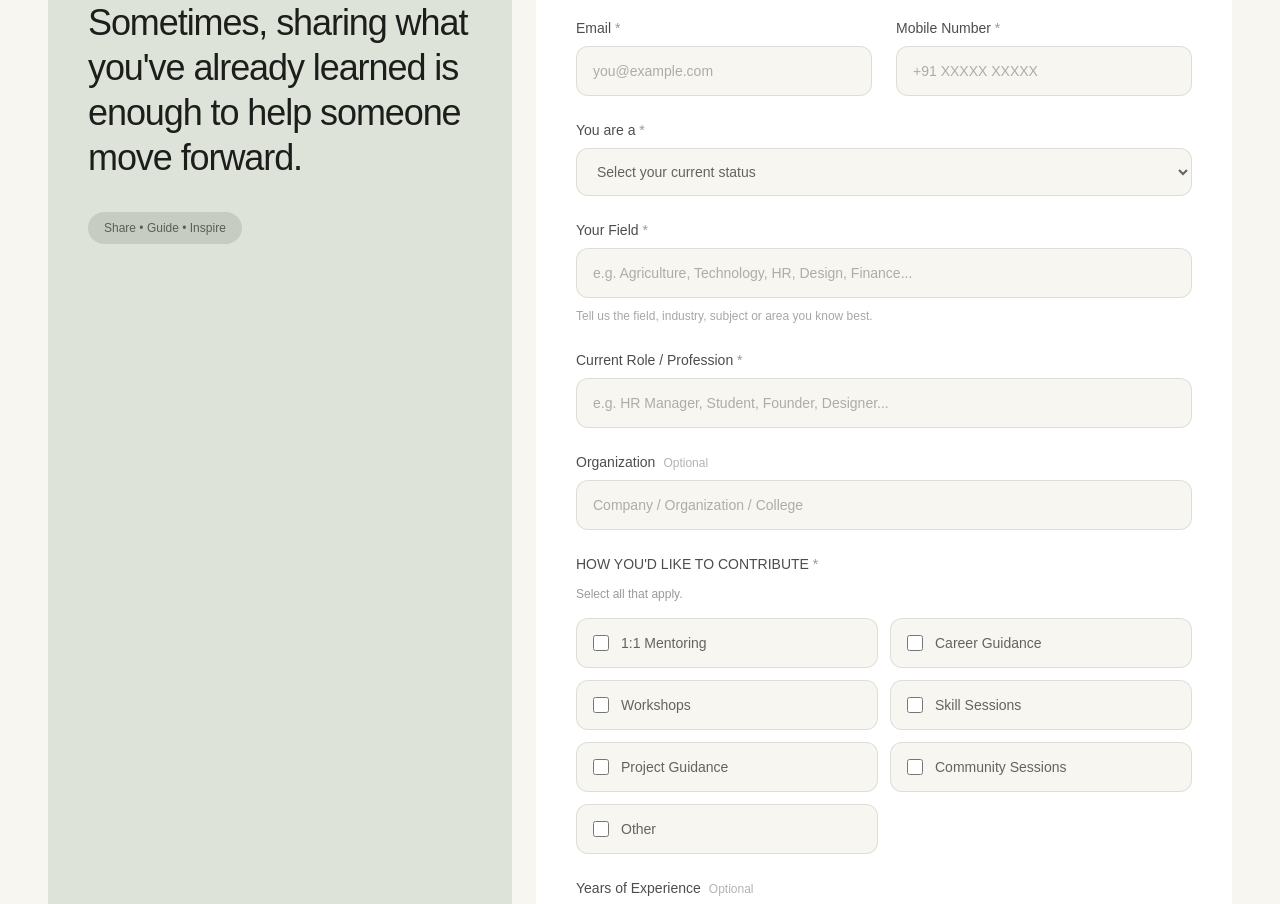
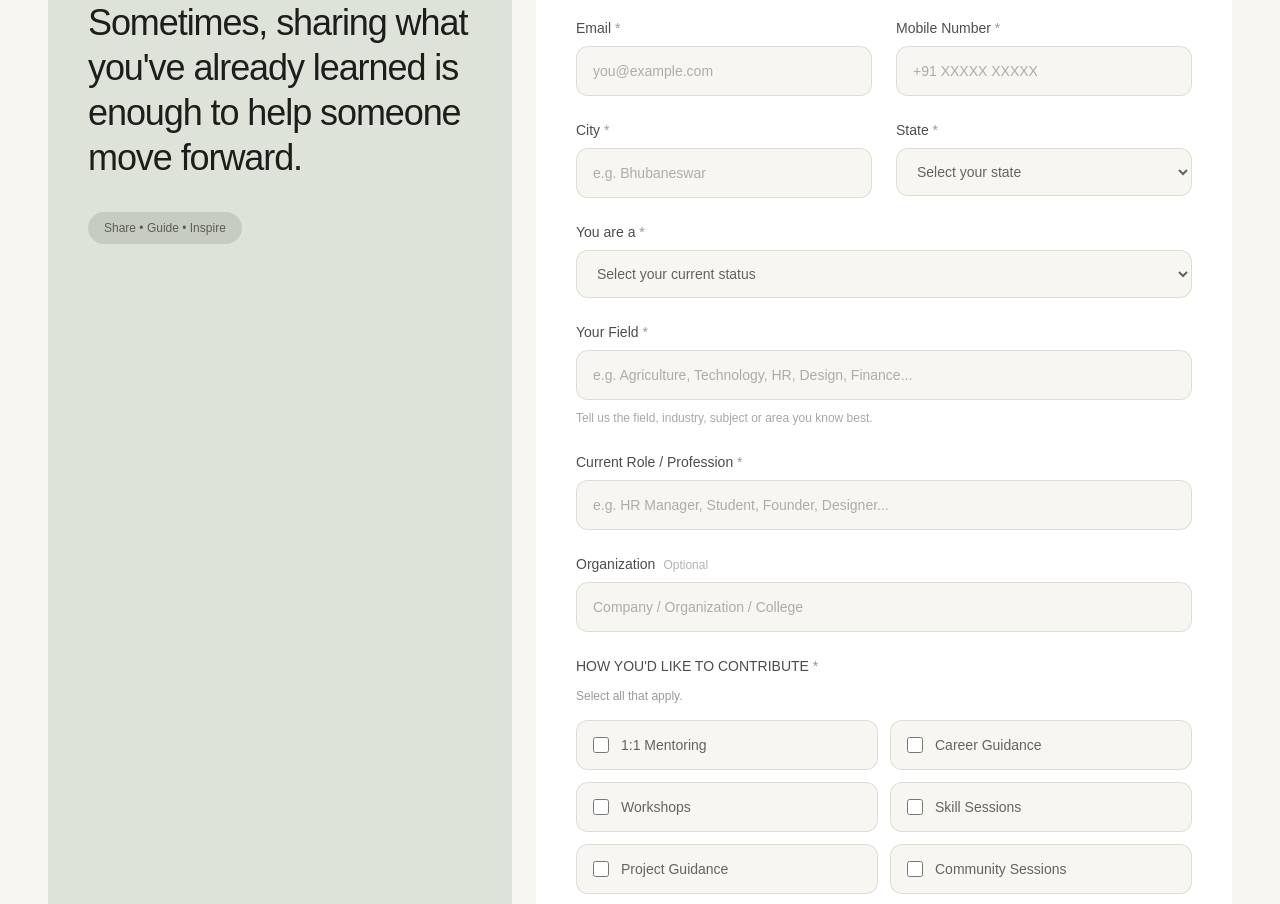
Before and after one commit to BeAnirva/NIRMAAN, a Next.js app: page /become-a-mentor in a window 1280 px wide. Shown: the part 840-1744 px from the top of the page. Built offline with nearby package versions, Linux system fonts and the light colour scheme.

Commit message:
Update page.tsx

```diff
--- a/src/app/become-a-mentor/page.tsx
+++ b/src/app/become-a-mentor/page.tsx
@@ -225,6 +225,88 @@ export default function BecomeAMentor() {
                       placeholder="+91 XXXXX XXXXX"
                       className="w-full rounded-xl border border-black/10 bg-[#F8F6F1] px-4 py-3.5 text-sm outline-none transition placeholder:text-black/30 focus:border-black/30"
                     />
+
+                  </div>
+
+                </div>
+
+
+                {/* CITY + STATE */}
+
+                <div className="grid gap-6 sm:grid-cols-2">
+
+                  <div>
+
+                    <label className="mb-2 block text-sm font-medium text-black/70">
+                      City <span className="text-black/40">*</span>
+                    </label>
+
+                    <input
+                      name="city"
+                      type="text"
+                      required
+                      placeholder="e.g. Bhubaneswar"
+                      className="w-full rounded-xl border border-black/10 bg-[#F8F6F1] px-4 py-3.5 text-sm outline-none transition placeholder:text-black/30 focus:border-black/30"
+                    />
+
+                  </div>
+
+
+                  <div>
+
+                    <label className="mb-2 block text-sm font-medium text-black/70">
+                      State <span className="text-black/40">*</span>
+                    </label>
+
+                    <select
+                      name="state"
+                      required
+                      defaultValue=""
+                      className="w-full rounded-xl border border-black/10 bg-[#F8F6F1] px-4 py-3.5 text-sm text-black/60 outline-none transition focus:border-black/30"
+                    >
+
+                      <option value="" disabled>
+                        Select your state
+                      </option>
+
+                      <option>Andhra Pradesh</option>
+                      <option>Arunachal Pradesh</option>
+                      <option>Assam</option>
+                      <option>Bihar</option>
+                      <option>Chhattisgarh</option>
+                      <option>Goa</option>
+                      <option>Gujarat</option>
+                      <option>Haryana</option>
+                      <option>Himachal Pradesh</option>
+                      <option>Jharkhand</option>
+                      <option>Karnataka</option>
+                      <option>Kerala</option>
+                      <option>Madhya Pradesh</option>
+                      <option>Maharashtra</option>
+                      <option>Manipur</option>
+                      <option>Meghalaya</option>
+                      <option>Mizoram</option>
+                      <option>Nagaland</option>
+                      <option>Odisha</option>
+                      <option>Punjab</option>
+                      <option>Rajasthan</option>
+                      <option>Sikkim</option>
+                      <option>Tamil Nadu</option>
+                      <option>Telangana</option>
+                      <option>Tripura</option>
+                      <option>Uttar Pradesh</option>
+                      <option>Uttarakhand</option>
+                      <option>West Bengal</option>
+                      <option>Andaman and Nicobar Islands</option>
+                      <option>Chandigarh</option>
+                      <option>Dadra and Nagar Haveli and Daman and Diu</option>
+                      <option>Delhi</option>
+                      <option>Jammu and Kashmir</option>
+                      <option>Ladakh</option>
+                      <option>Lakshadweep</option>
+                      <option>Puducherry</option>
+
+                    </select>
 
                   </div>
 
```
Lines whose indentation alone changed are shown as unchanged.
